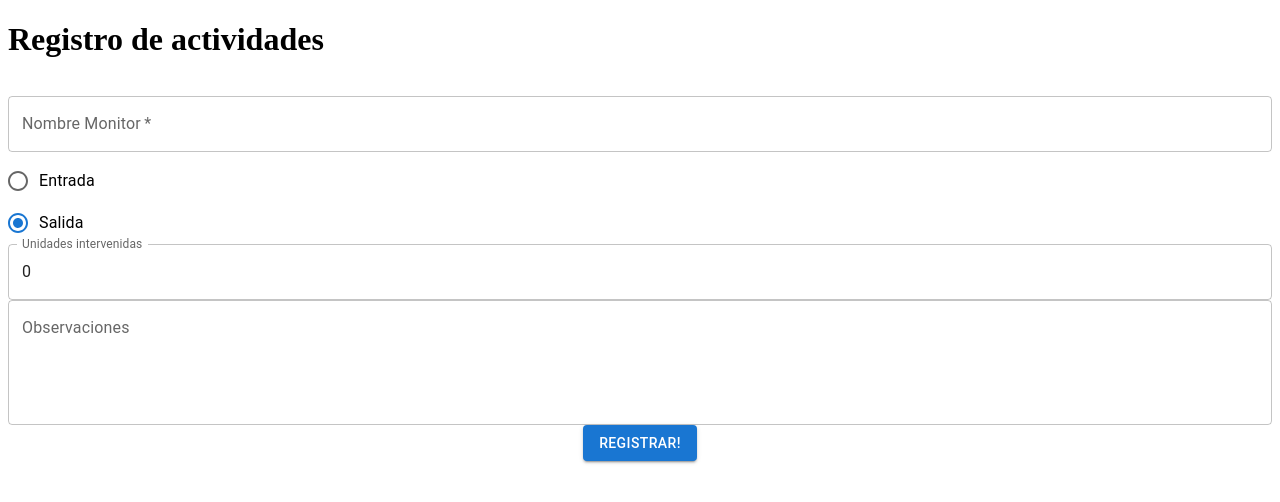
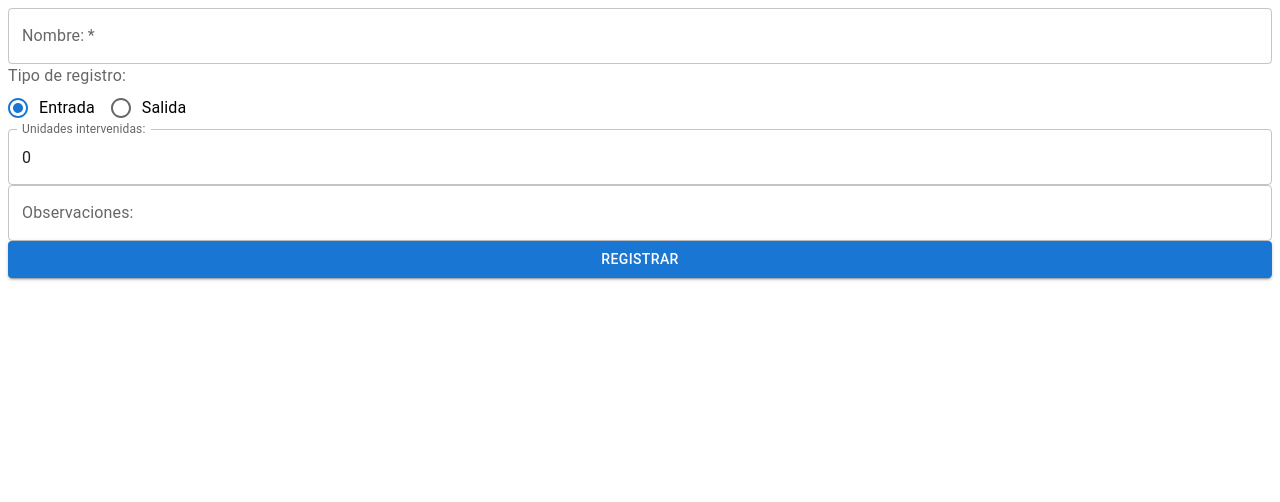
Before and after one commit to dylantopg/selfregistermigrate, a React (Vite) app: page / in a window 1280 px wide. Shown: the top 502 px of the page. Built offline with nearby package versions, Linux system fonts and the light colour scheme.

Commit message:
formulario con validación

```diff
--- a/src/App.jsx
+++ b/src/App.jsx
@@ -1,142 +1,101 @@
-import { addDoc, collection, getDocs } from "firebase/firestore";
-import { useState } from "react";
+import React, { useState } from "react";
 import {
   TextField,
+  Button,
   RadioGroup,
+  FormControlLabel,
   Radio,
-  FormControlLabel,
-  Button,
-  Box,
+  FormControl,
+  FormLabel,
 } from "@mui/material";
-import * as Yup from "yup";
-import { Formik, Form, ErrorMessage } from "formik";
-import { db } from "./firebase"; // Assuming you have a Firebase configuration set up
 
 export default function App() {
-  const [nombreMonitor, setNombreMonitor] = useState("");
-  const [accion, setAccion] = useState("");
+  const [nombre, setNombre] = useState("");
+  const [tipoRegistro, setTipoRegistro] = useState("entrada"); // Default to "entrada"
   const [unidades, setUnidades] = useState(0);
-  const [comentario, setComentario] = useState("");
+  const [observaciones, setObservaciones] = useState("");
 
-  const formSchema = Yup.object().shape({
-    nombreMonitor: Yup.string()
-      .max(255, "Máximo 255 caracteres")
-      .required("Campo requerido"),
-    accion: Yup.string(),
-    unidades: Yup.number().positive().integer(),
-    comentario: Yup.string(),
+  const handleSubmit = (e) => {
+    e.preventDefault();
+
+    // Validate the required name field
+    if (!nombre) {
+      alert("Please enter a name.");
+      return;
+    }
+
+    // Handle FormControl submission logic here
+    console.log({
+      nombre,
+      tipoRegistro,
+      unidades,
+      observaciones,
     });
-  const [option, setOption] = useState("Salida");
-  const [fielDisabled, setFielDisabled] = useState(false);
-
-  const handleOptionChange = (event) => {
-    setOption(event.target.value);
-    //si el valor seleccionado es entrada, deshabilita los campos
-    setFielDisabled(event.target.value === "Entrada");
   };
 
-  const addRegistro = async (values) => {
-    try {
-      const response = await fetch("https://api.ipify.org");
-      const ip = await response.text();
+  const handleUnidadesChange = (e) => {
+    const value = parseInt(e.target.value);
+    if (value >= 0) {
+      setUnidades(value);
+    }
+  };
 
-      const docRef = await addDoc(collection(db, "registros"), {
-        ...values,
-        timestamp: new Date().toISOString(),
-        ip,
-      });
-
-      console.log("Document written with ID: ", docRef.id);
-    } catch (e) {
-      console.error("Error adding document: ", e);
-    }
+  const handleRadioChange = (event) => {
+    setTipoRegistro(event.target.value);
   };
 
   return (
     <>
-      <h1>Registro de actividades</h1>
-      <Formik
-        initialValues={{
-          nombreMonitor: "",
-          accion: "",
-          unidades: "",
-          comentario: "",
-        }}
-        validationSchema={formSchema}
-        onSubmit={addRegistro}
-      >
-        <Form>
+      <form onSubmit={handleSubmit}>
+        <FormControl fullWidth>
           <TextField
+            label="Nombre:"
+            id="nombre"
+            value={nombre}
+            onChange={(e) => setNombre(e.target.value)}
             required
-            name="nombreMonitor"
-            label="Nombre Monitor"
-            variant="outlined"
-            margin="normal"
-            type="text"
-            fullWidth
-            value={nombreMonitor}
-            onChange={(e) => setNombreMonitor(e.target.value)}
           />
-          <ErrorMessage
-            name="nombreMonitor"
-            component="div"
-            className="field-error text-danger"
-          />
+          <FormControl component="fieldset">
+            <FormLabel component="legend">Tipo de registro:</FormLabel>
             <RadioGroup
-            aria-labelledby="demo-radio-buttons-group-label"
-            value={option}
-            name="radio-buttons-group"
-            onChange={handleOptionChange}
+              row
+              aria-label="tipoRegistro"
+              name="tipoRegistro"
+              value={tipoRegistro}
+              onChange={handleRadioChange}
             >
               <FormControlLabel
-              name="accion"
-              value="Entrada"
+                value="entrada"
                 control={<Radio />}
                 label="Entrada"
-              onChange={(e) => setAccion(e.target.value)}
               />
               <FormControlLabel
-              name="accion"
-              value="Salida"
+                value="salida"
                 control={<Radio />}
                 label="Salida"
-              onChange={(e) => setAccion(e.target.value)}
               />
             </RadioGroup>
+          </FormControl>
           <TextField
-            min="0"
-            name="unidades"
-            label="Unidades intervenidas"
+            label="Unidades intervenidas:"
+            id="unidades"
             type="number"
-            fullWidth
             value={unidades}
-            onChange={(e) => setUnidades(parseInt(e.target.value))}
-            disabled={fielDisabled}
+            onChange={handleUnidadesChange}
+            min={0}
           />
           <TextField
-            name="comentario"
-            id="outlined-multiline-flexible"
-            label="Observaciones"
+            label="Observaciones:"
+            id="observaciones"
+            value={observaciones}
+            onChange={(e) => setObservaciones(e.target.value)}
             multiline
-            minRows={4}
-            maxRows={4}
-            fullWidth
-            value={comentario}
-            onChange={(e) => setComentario(e.target.value)}
-            disabled={fielDisabled}
           />
-          <ErrorMessage
-            name="comentario"
-            component="div"
-            className="field-error text-danger"
-          />
-          <Box textAlign="center">
-            <Button variant="contained" onClick={addRegistro}>
-              Registrar!
+          <Button type="submit" variant="contained">
+            Registrar
           </Button>
-          </Box>
-        </Form>
-      </Formik>
+        </FormControl>
+      </form>
     </>
   );
 }
```
Lines whose indentation alone changed are shown as unchanged.
